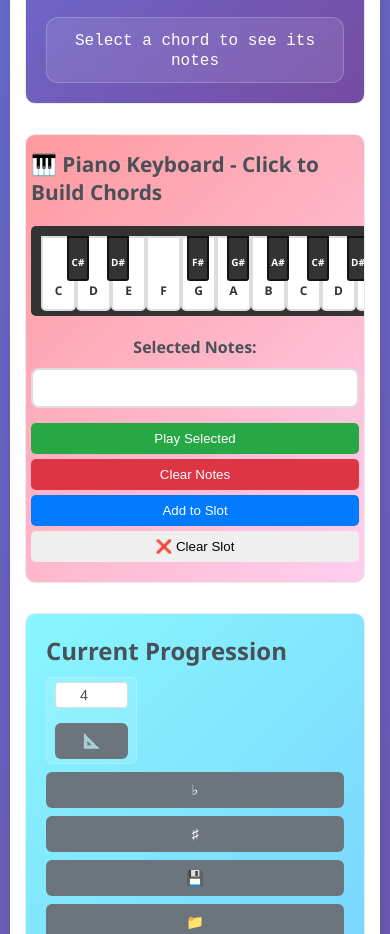
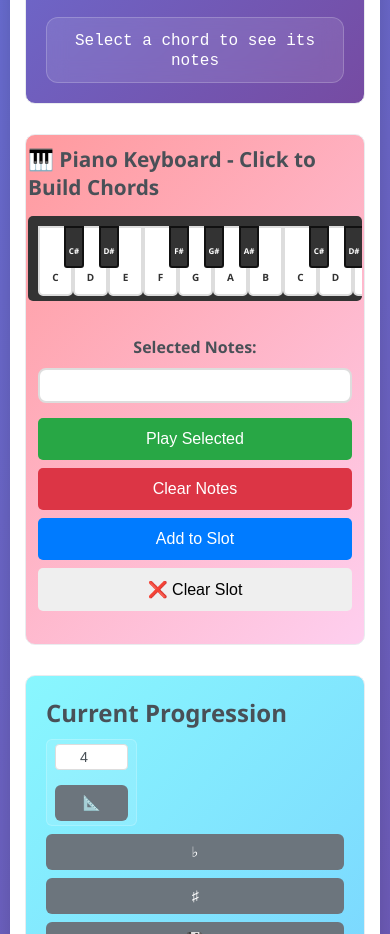
Before and after one commit to GrahamPaasch/simple-musical-accompaniment, a website: page index.html in a window 390 px wide. Shown: the part 1160-2094 px from the top of the page. Drawn offline with nearby package versions, Linux system fonts and the light colour scheme.

Commit message:
Fix music theory issues and improve mobile keyboard layout
- Remove iim7 from Half-Diminished category (correctly classified in Minor 7th)
- Correct music theory: iim7 is minor 7th in major keys, half-diminished in minor keys
- Improve mobile responsive design for piano keyboard
- Add portrait orientation specific styles for better mobile usability
- Fix keyboard layout breaking on mobile resize
- Enable horizontal scrolling for keyboard on small screens
- Optimize touch targets for mobile devices

```diff
--- a/index.html
+++ b/index.html
@@ -140,7 +140,6 @@
                             <span class="category-label">Half-Diminished</span>
                             <div class="roman-numeral-buttons">
                                 <button class="roman-chord-btn" data-roman="viim7b5" title="Leading tone half-diminished">viim7b5</button>
-                                <button class="roman-chord-btn" data-roman="iim7b5" title="Supertonic half-diminished">iim7b5</button>
                             </div>
                         </div>
                     </div>
--- a/styles.css
+++ b/styles.css
@@ -869,15 +869,23 @@ footer {
     }
 
     .piano-keyboard {
-        min-width: 490px; /* Better fit for mobile, 14 * 35px */
-        max-width: none;
+        min-width: 100%; /* Use full width available */
+        max-width: 100%;
         height: 90px; /* Slightly taller for easier touch */
-        margin: 20px 0;
+        margin: 20px auto;
+        overflow-x: auto; /* Enable horizontal scrolling when needed */
+        overflow-y: hidden;
     }
 
     .piano-section {
         overflow-x: auto;
         padding: 15px 5px; /* Reduced padding for mobile */
+    }
+
+    .piano-keys {
+        min-width: 560px; /* Minimum width to accommodate all keys */
+        width: 100%;
+        position: relative;
     }
 
     .key.white {
@@ -1088,6 +1096,88 @@ footer {
     }
 }
 
+/* Portrait mobile specific adjustments */
+@media (max-width: 480px) and (orientation: portrait) {
+    .piano-section {
+        padding: 10px 2px;
+    }
+
+    .piano-keyboard {
+        height: 85px;
+        min-width: 100%;
+        max-width: 100%;
+        margin: 15px auto;
+        overflow-x: scroll;
+        -webkit-overflow-scrolling: touch; /* Smooth scrolling on iOS */
+    }
+
+    .piano-keys {
+        min-width: 490px; /* Force horizontal scroll for all keys */
+        width: 490px;
+    }
+
+    .key.white {
+        width: 35px;
+        height: 70px;
+        font-size: 10px;
+    }
+
+    .key.white:nth-child(1) { left: 0; }
+    .key.white:nth-child(2) { left: 35px; }
+    .key.white:nth-child(3) { left: 70px; }
+    .key.white:nth-child(4) { left: 105px; }
+    .key.white:nth-child(5) { left: 140px; }
+    .key.white:nth-child(6) { left: 175px; }
+    .key.white:nth-child(7) { left: 210px; }
+    .key.white:nth-child(8) { left: 245px; }
+    .key.white:nth-child(9) { left: 280px; }
+    .key.white:nth-child(10) { left: 315px; }
+    .key.white:nth-child(11) { left: 350px; }
+    .key.white:nth-child(12) { left: 385px; }
+    .key.white:nth-child(13) { left: 420px; }
+    .key.white:nth-child(14) { left: 455px; }
+
+    .key.black {
+        width: 20px;
+        height: 42px;
+        font-size: 8px;
+    }
+
+    .key.black[data-note="C#4"] { left: 26px; }
+    .key.black[data-note="D#4"] { left: 61px; }
+    .key.black[data-note="F#4"] { left: 131px; }
+    .key.black[data-note="G#4"] { left: 166px; }
+    .key.black[data-note="A#4"] { left: 201px; }
+    .key.black[data-note="C#5"] { left: 271px; }
+    .key.black[data-note="D#5"] { left: 306px; }
+    .key.black[data-note="F#5"] { left: 376px; }
+    .key.black[data-note="G#5"] { left: 411px; }
+    .key.black[data-note="A#5"] { left: 446px; }
+
+    .chord-builder {
+        padding: 15px 10px;
+    }
+
+    .chord-builder button {
+        padding: 12px;
+        font-size: 1rem;
+        margin: 8px 0;
+    }
+
+    .selected-notes {
+        padding: 8px;
+        min-height: 35px;
+        flex-wrap: wrap;
+        justify-content: flex-start;
+    }
+
+    .selected-note {
+        font-size: 0.8rem;
+        padding: 4px 8px;
+        margin: 2px;
+    }
+}
+
 /* Enhanced Roman Numeral Section with Tabs */
 .roman-numeral-section {
     background: linear-gradient(135deg, #667eea 0%, #764ba2 100%);
```
